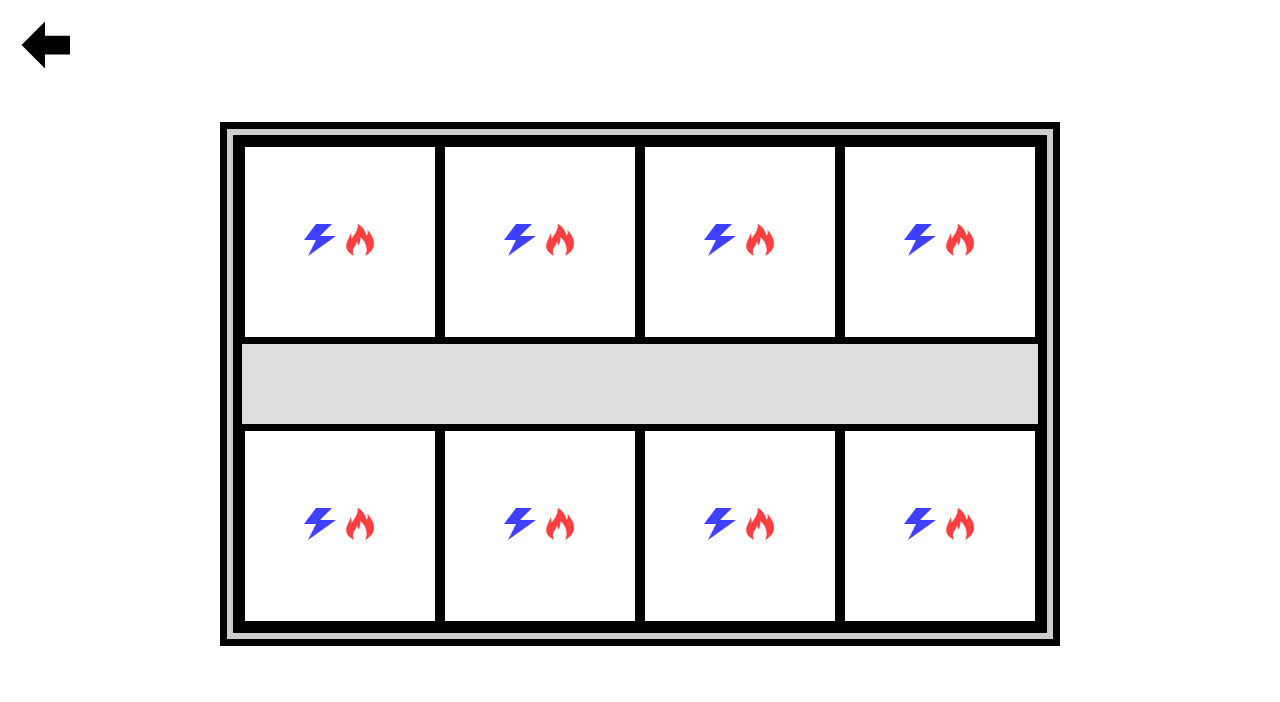
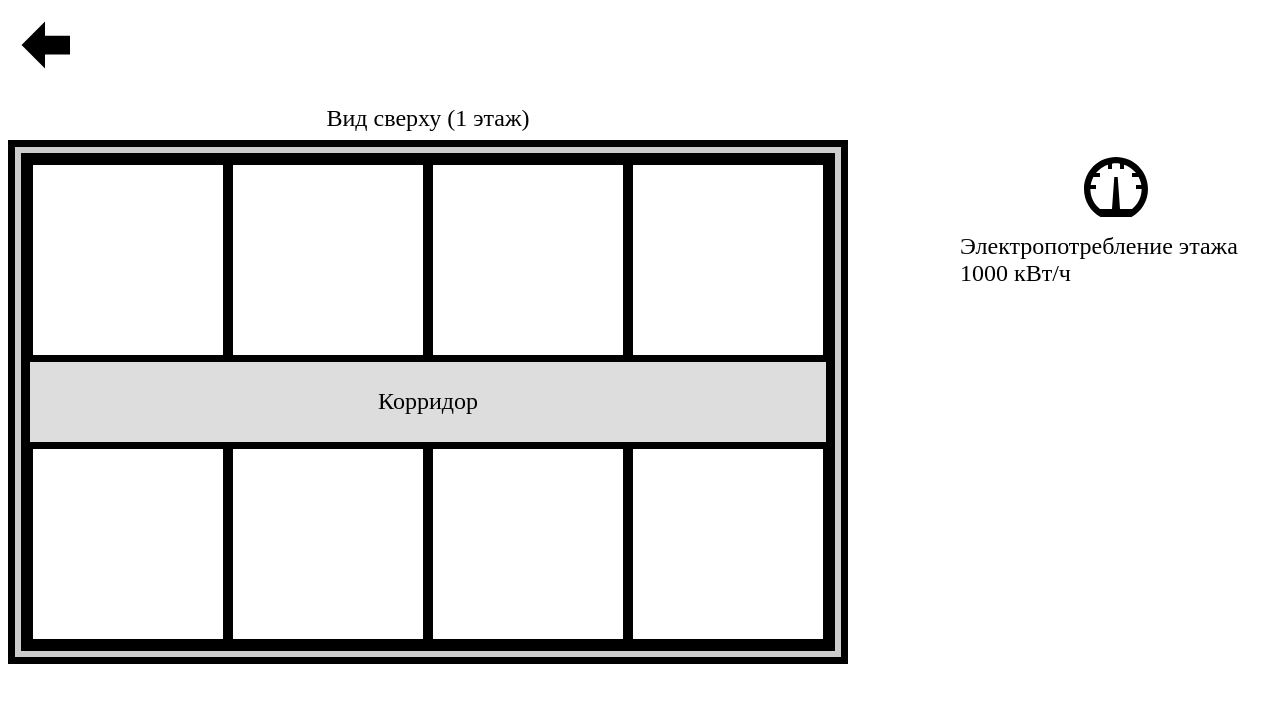
Before and after one commit to assylzhankizbayev/store-center-alarm, an Angular app: page /top/1 in a window 1280 px wide. Shown: the top 702 px of the page. Built offline with nearby package versions, Linux system fonts and the light colour scheme.

Commit message:
style changes

```diff
--- a/src/app/pages/home/home.component.html
+++ b/src/app/pages/home/home.component.html
@@ -1,8 +1,18 @@
 <div class="container">
-  <app-side-view>
-    <app-floor *ngFor="let floor of floors; index as i" (click)="openSide(floors.length - i)">
-      <span class="block-title">{{ floors.length - i }} этаж</span>
-      <app-block *ngFor="let block of blocks" [heightRatio]="0.7"></app-block>
-    </app-floor>
-  </app-side-view>
+  <div class="content">
+    <app-side-view>
+      <app-floor
+        *ngFor="let floor of floors; index as i"
+        (click)="openSide(floors.length - i)"
+      >
+        <span class="block-title">{{ floors.length - i }} этаж</span>
+        <app-block *ngFor="let block of blocks" [heightRatio]="0.7"></app-block>
+      </app-floor>
+    </app-side-view>
+
+    <div class="info">
+      <app-icon class="icon-meter" name="meter" color="blue"></app-icon>
+      Электропотребление 1000 кВт/ч
+    </div>
+  </div>
 </div>
--- a/src/app/pages/home/home.component.scss
+++ b/src/app/pages/home/home.component.scss
@@ -1,7 +1,15 @@
 .block-title {
-  font-size: 2rem;
+  font-size: 1.5rem;
   position: absolute;
-  left: -13%;
+  left: -11%;
   top: 50%;
   transform: translateY(-50%);
 }
+
+.info {
+  display: flex;
+  flex-direction: column;
+  align-items: center;
+  font-size: 1.5rem;
+  margin: 3rem 0 0 8rem;
+}
--- a/src/app/pages/top-view/top-view.component.html
+++ b/src/app/pages/top-view/top-view.component.html
@@ -1,10 +1,30 @@
 <div class="container">
-  <app-icon class="icon-back" name="back" color="#000" (click)="back()"></app-icon>
+  <app-icon
+    class="icon-back"
+    name="back"
+    color="#000"
+    (click)="back()"
+  ></app-icon>
 
-  <div class="top-view">
-    <ng-container *ngTemplateOutlet="row; context: { rows: rows }"></ng-container>
-    <app-corridor></app-corridor>
-    <ng-container *ngTemplateOutlet="row; context: { rows: rows }"></ng-container>
+  <div class="content">
+    <div class="col">
+      <span class="text">Вид сверху ({{ floorNumber }} этаж)</span>
+
+      <div class="top-view">
+        <ng-container
+          *ngTemplateOutlet="row; context: { rows: rows }"
+        ></ng-container>
+        <app-corridor></app-corridor>
+        <ng-container
+          *ngTemplateOutlet="row; context: { rows: rows }"
+        ></ng-container>
+      </div>
+    </div>
+
+    <div class="info">
+      <app-icon class="icon-meter" name="meter" color="blue"></app-icon>
+      Электропотребление этажа 1000 кВт/ч
+    </div>
   </div>
 </div>
 
--- a/src/app/pages/top-view/top-view.component.scss
+++ b/src/app/pages/top-view/top-view.component.scss
@@ -1,5 +1,11 @@
 .row {
   display: flex;
+}
+
+.col {
+  display: flex;
+  flex-direction: column;
+  align-items: center;
 }
 
 .top-view {
@@ -9,11 +15,20 @@
   border-width: 20px;
   border-color: #000;
   border-style: double;
+  margin: 0.5rem 0 0;
+}
+
+.info {
+  display: flex;
+  flex-direction: column;
+  align-items: center;
+  font-size: 1.5rem;
+  margin: 3rem 0 0 7rem;
 }
 
 .icon {
   animation-name: blick;
-  animation-duration: 2s;
+  animation-duration: 1s;
   animation-timing-function: linear;
   animation-fill-mode: both;
   animation-iteration-count: infinite;
--- a/src/app/pages/top-view/top-view.component.ts
+++ b/src/app/pages/top-view/top-view.component.ts
@@ -1,5 +1,5 @@
 import { Component, OnInit } from '@angular/core';
-import { Router } from '@angular/router';
+import { ActivatedRoute, Router } from '@angular/router';
 import { BuildingService } from '../../services/building.service';
 
 @Component({
@@ -10,13 +10,20 @@ import { BuildingService } from '../../services/building.service';
 export class TopViewComponent implements OnInit {
   blocks = this.buildingService.blocks;
   rows = this.buildingService.rows;
+  floorNumber: number | null = null;
 
   constructor(
+    private route: ActivatedRoute,
     private router: Router,
     private buildingService: BuildingService
   ) {}
 
-  ngOnInit(): void {}
+  ngOnInit(): void {
+    this.route.paramMap.subscribe((params) => {
+      const floorNumber = params.get('floorNumber');
+      this.floorNumber = floorNumber ? +floorNumber : 1;
+    });
+  }
 
   back() {
     this.router.navigate(['/home']);
--- a/src/app/shared/base/base.component.scss
+++ b/src/app/shared/base/base.component.scss
@@ -11,7 +11,3 @@
   width: calc(100% + 100px);
   height: 5px;
 }
-
-.text {
-  font-size: 1.5rem;
-}
--- a/src/app/shared/corridor/corridor.component.html
+++ b/src/app/shared/corridor/corridor.component.html
@@ -1 +1,3 @@
-<div class="corridor"></div>
+<div class="corridor">
+  <span class="text">Корридор</span>
+</div>
--- a/src/app/shared/corridor/corridor.component.scss
+++ b/src/app/shared/corridor/corridor.component.scss
@@ -1,4 +1,7 @@
 .corridor {
+  display: flex;
+  align-items: center;
+  justify-content: center;
   background-color: #ddd;
   border: 2px solid #000;
   height: 80px;
--- a/src/app/shared/icon/icon.component.html
+++ b/src/app/shared/icon/icon.component.html
@@ -56,8 +56,6 @@
     *ngSwitchCase="'meter'"
     version="1.1"
     xmlns="http://www.w3.org/2000/svg"
-    width="32"
-    height="32"
     viewBox="0 0 32 32"
   >
     <title>meter</title>
--- a/src/app/shared/roof/roof.component.scss
+++ b/src/app/shared/roof/roof.component.scss
@@ -10,7 +10,3 @@
   width: calc(100% - 14px);
   height: 10px;
 }
-
-.text {
-  font-size: 1.5rem;
-}
--- a/src/styles.scss
+++ b/src/styles.scss
@@ -3,8 +3,20 @@
   flex-direction: column;
   align-items: center;
   justify-content: center;
-  // margin: 0 auto;
-  // max-width: 1200px;
   width: 100%;
   height: 94vh;
 }
+
+.text {
+  font-size: 1.5rem;
+}
+
+.content {
+  display: flex;
+}
+
+.icon-meter {
+  margin: 0 0 1rem;
+  width: 64px;
+  height: 64px;
+}
```
